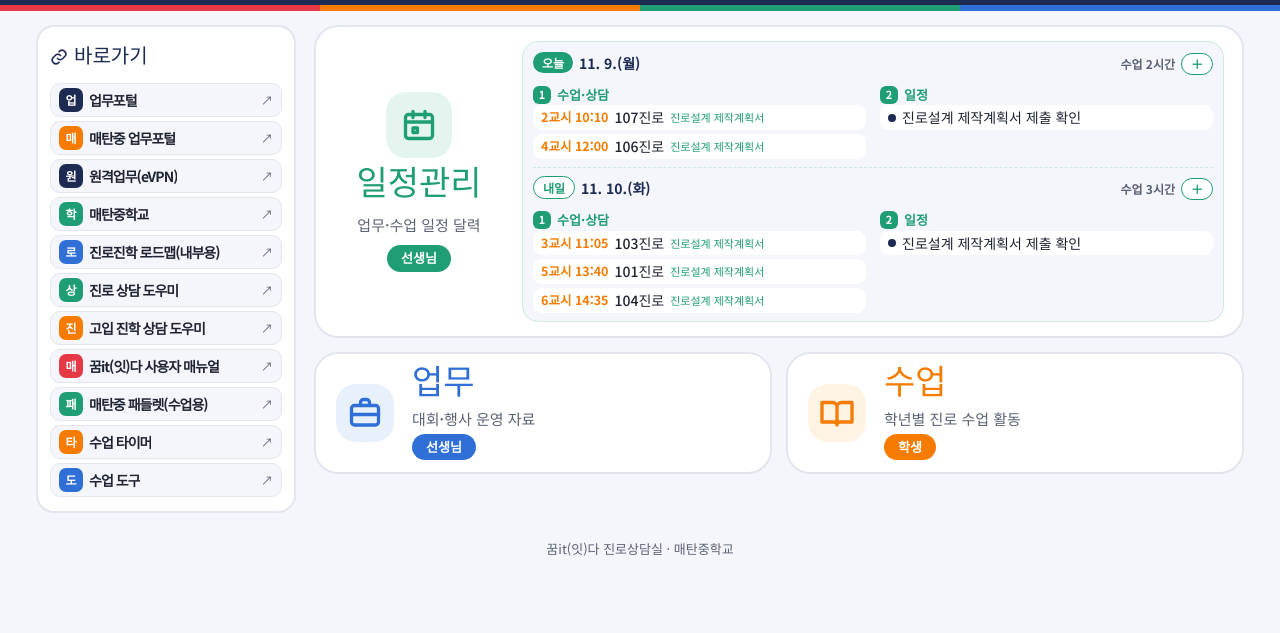
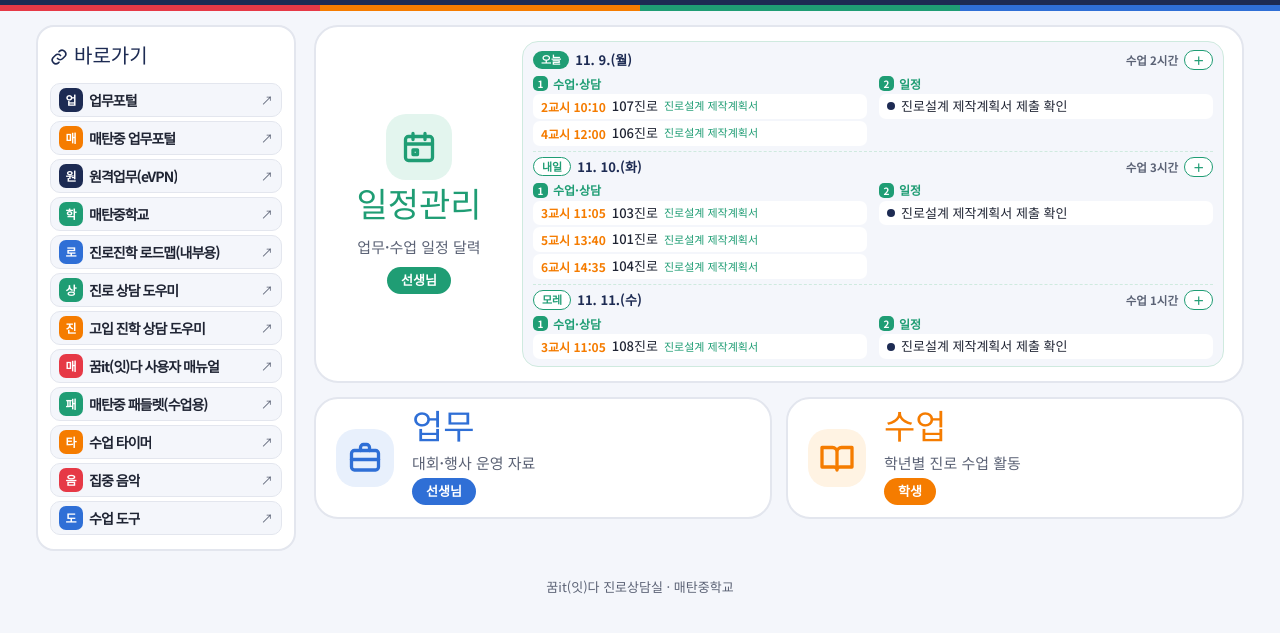
Before and after one commit to limhyunjung07-beep/03-it-career-class, a plain HTML site: page index.html in a window 1280 px wide. Shown: the part 69-702 px from the top of the page. Drawn offline with Linux system fonts and the light colour scheme.

Commit message:
Add files via upload

```diff
--- a/index.html
+++ b/index.html
@@ -122,6 +122,24 @@ dialog.ev::backdrop{background:rgba(29,43,83,.45)}
 .ev button.del{color:var(--red)}
 .ev .more{font-size:12px;color:var(--sub);margin:6px 0 0}
 .ev .more a{color:var(--green);font-weight:700}
+/* 3일치(오늘·내일·모레)가 한 카드에 들어가게 촘촘히 */
+.today{gap:3px;padding:8px 10px 7px}
+.today .day{gap:2px}
+.today .day.next{padding-top:5px;margin-top:2px}
+.today .th{font-size:13px}
+.today .th small{font-size:11.5px}
+.today .tag{font-size:11px;padding:0 8px}
+.today .add{line-height:18px;font-size:11px;padding:0 8px}
+.today .cols{gap:2px 12px}
+.today h4{margin:1px 0 1px;font-size:12px;gap:5px}
+.today h4 i{width:15px;height:15px;font-size:10px;border-radius:5px}
+.today ul{gap:2px}
+.today li{font-size:13px;padding:1px 8px;line-height:1.45;border-radius:7px}
+.today li .pn{font-size:12px}
+.today li em,.today li small{font-size:11px}
+.today .none{font-size:12px;padding:0 4px}
+.pick.sched{padding:14px 18px}
+.sid{width:150px}
 /* ===== 반응형: 노트북·태블릿·휴대폰 ===== */
 .wrap{max-width:1240px}
 .hd{padding:12px 16px}
@@ -298,7 +316,8 @@ dialog.ev::backdrop{background:rgba(29,43,83,.45)}
   }
   function render(){
     const d=new Date(),t=new Date(d);t.setDate(d.getDate()+1);
-    box.innerHTML=dayBlock(d,'오늘',true)+dayBlock(t,'내일',false);
+    const t2=new Date(d);t2.setDate(d.getDate()+2);
+    box.innerHTML=dayBlock(d,'오늘',true)+dayBlock(t,'내일',false)+dayBlock(t2,'모레',false);
   }
   /* 일정 고치기·추가 */
   const dlg=document.getElementById('evDlg'),f=document.getElementById('evForm');let cur=null;
@@ -344,6 +363,7 @@ const QUICK_LINKS=[
   {name:'꿈it(잇)다 사용자 매뉴얼', desc:'꿈it(잇)다 사용자 매뉴얼', url:'https://limhyunjung07-beep.github.io/02-it-manual/', mark:'매', color:'red'},
   {name:'매탄중 패들렛(수업용)', desc:'수업용 패들렛 모음', url:'https://padlet.com/dashboard?mobile_page=Collection&folder_id=2237762', mark:'패', color:'green'},
   {name:'수업 타이머', desc:'타이머·모둠 타이머·스톱워치(전체화면)', url:'timer.html', mark:'타', color:'orange'},
+  {name:'집중 음악', desc:'수업 중 집중 음악(유튜브)', url:'https://www.youtube.com/watch?v=nbHPY48rSYQ', mark:'음', color:'red'},
   {name:'수업 도구', desc:'수업용 타이머·이해도 체크·소음 신호등', url:'https://jbot.kr/tools?staff=1', mark:'도', color:'blue'},
 ];
 (function(){
```
